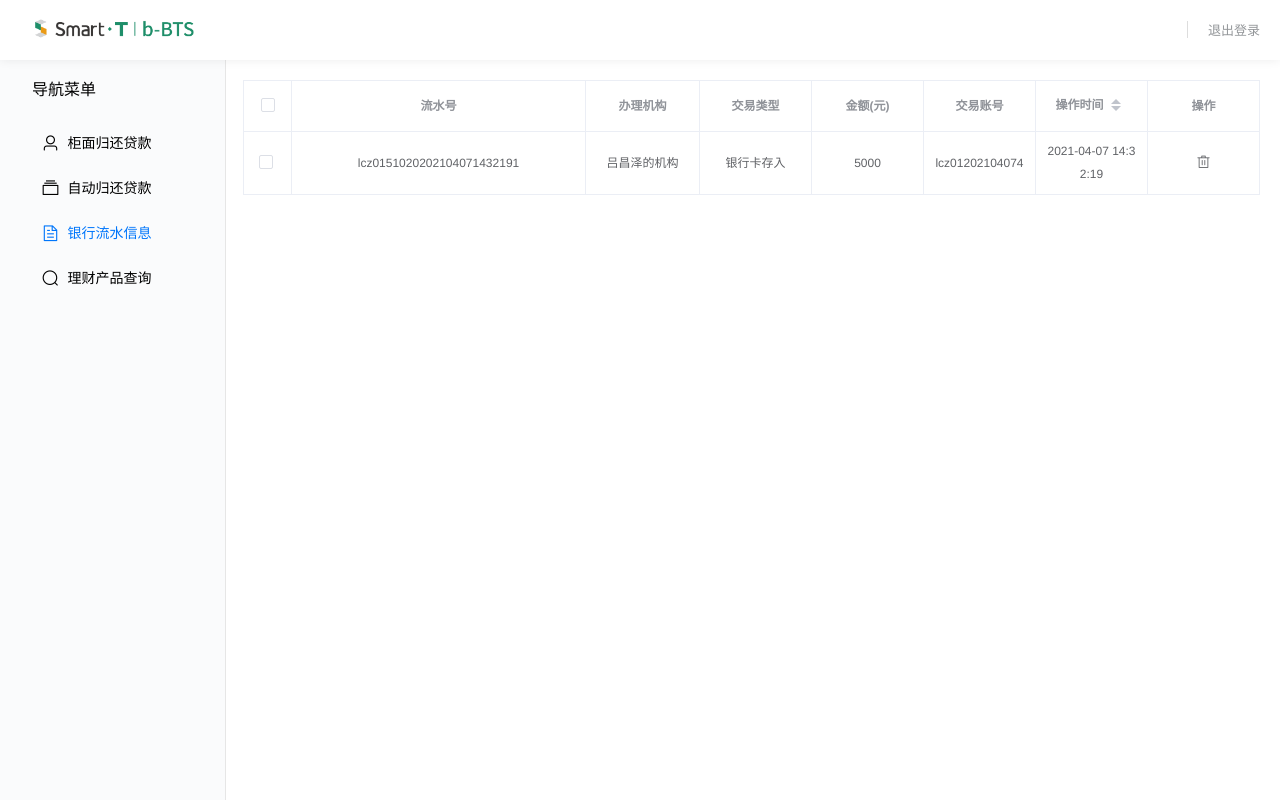
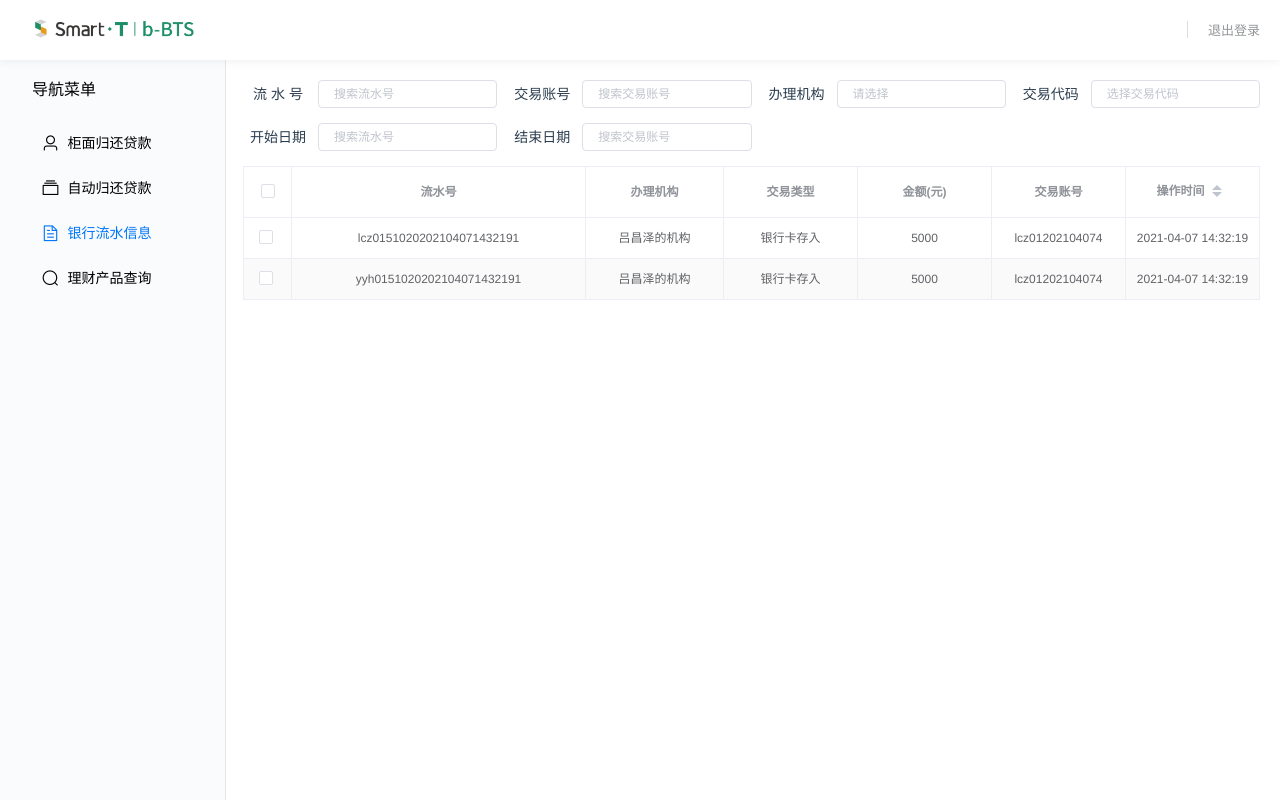
Before and after one commit to Lvchangze/SoftwareTest_Lab1, a Vue app: page /TransactionInfo in a window 1280 px wide. Built offline with nearby package versions, Linux system fonts and the light colour scheme; no server answers.

Commit message:
增加输入框

```diff
--- a/src/components/TransactionInfo.vue
+++ b/src/components/TransactionInfo.vue
@@ -1,7 +1,34 @@
 <template>
   <el-container>
     <div class="padd">
-
+      <el-row>
+        <el-col :span="6" class="searchPart" style="padding-left: 0">
+          <div style="min-width: 70px;padding-right: 5px;">流 水 号</div>
+          <el-input v-model="transactionNum" placeholder="搜索流水号" size="mini"></el-input>
+        </el-col>
+        <el-col :span="6" class="searchPart">
+          <div style="min-width: 70px;padding-right: 5px;">交易账号</div>
+          <el-input v-model="account" placeholder="搜索交易账号" size="mini"></el-input>
+        </el-col>
+        <el-col :span="6" class="searchPart">
+          <div style="min-width: 70px;padding-right: 5px;">办理机构</div>
+          <el-input v-model="organization" placeholder="请选择" size="mini"></el-input>
+        </el-col>
+        <el-col :span="6" class="searchPart">
+          <div style="min-width: 70px;padding-right: 5px;">交易代码</div>
+          <el-input v-model="input" placeholder="选择交易代码" size="mini"></el-input>
+        </el-col>
+      </el-row>
+      <el-row>
+        <el-col :span="6" class="searchPart" style="padding-left: 0">
+          <div style="min-width: 70px;padding-right: 5px;">开始日期</div>
+          <el-input v-model="input" placeholder="搜索流水号" size="mini"></el-input>
+        </el-col>
+        <el-col :span="6" class="searchPart">
+          <div style="min-width: 70px;padding-right: 5px;">结束日期</div>
+          <el-input v-model="input" placeholder="搜索交易账号" size="mini"></el-input>
+        </el-col>
+      </el-row>
 
     <el-table class="table_head table_border" :data="transactionList" size="small" border stripe="true" style="border-bottom: 0;padding:0">
       <el-table-column
@@ -14,10 +41,6 @@
       <el-table-column prop="amount" label="金额(元)" column-key="amount" align="center"></el-table-column>
       <el-table-column prop="account" label="交易账号" column-key="account" align="center"></el-table-column>
       <el-table-column prop="operatorTime" label="操作时间" column-key="operatorTime" sortable align="center"></el-table-column>
-      <el-table-column prop="age" label="操作" column-key="age" align="center">
-        <template slot-scope="scope">
-          <el-button @click="delete(scope.$index)" style="padding: 0;border: 0"><i class="el-icon-delete"></i></el-button></template>
-      </el-table-column>
     </el-table>
     </div>
   </el-container>
@@ -37,6 +60,9 @@ export default {
   },
   data() {
     return {
+      transactionNum:'',
+      account:'',
+      organization:'',
       transactionList: [
         {
           transactionNum: "lcz0151020202104071432191",
@@ -45,8 +71,29 @@ export default {
           amount: 5000,
           account: "lcz01202104074",
           operatorTime: "2021-04-07 14:32:19",
+        },
+        {
+          transactionNum: "yyh0151020202104071432191",
+          branchName: "吕昌泽的机构",
+          transactionType: "银行卡存入",
+          amount: 5000,
+          account: "lcz01202104074",
+          operatorTime: "2021-04-07 14:32:19",
         }
       ]
+    }
+  },
+  computed:{
+    transactionList:function(){
+      var search=this.transactionNum;
+      if(search){
+        return  this.transactionList.filter(function(dataNews){
+          return Object.keys(dataNews).some(function(key){
+            return String(dataNews[key]).toLowerCase().indexOf(search) > -1
+          })
+        })
+      }
+      return this.transactionList
     }
   },
   methods: {
@@ -75,4 +122,12 @@ export default {
   background-color: #fff;
   margin-left: 13px;
 }
+.searchPart{
+  display: flex;
+  line-height: 28px;
+  font-size: 14px;
+  padding-left: 10px;
+  margin-bottom: 15px;
+}
+
 </style>
```
